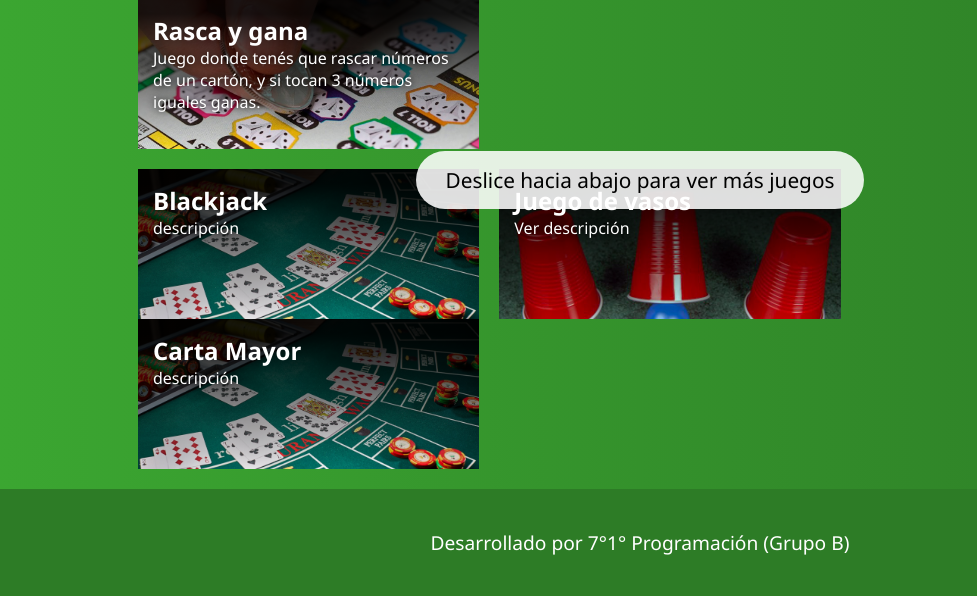
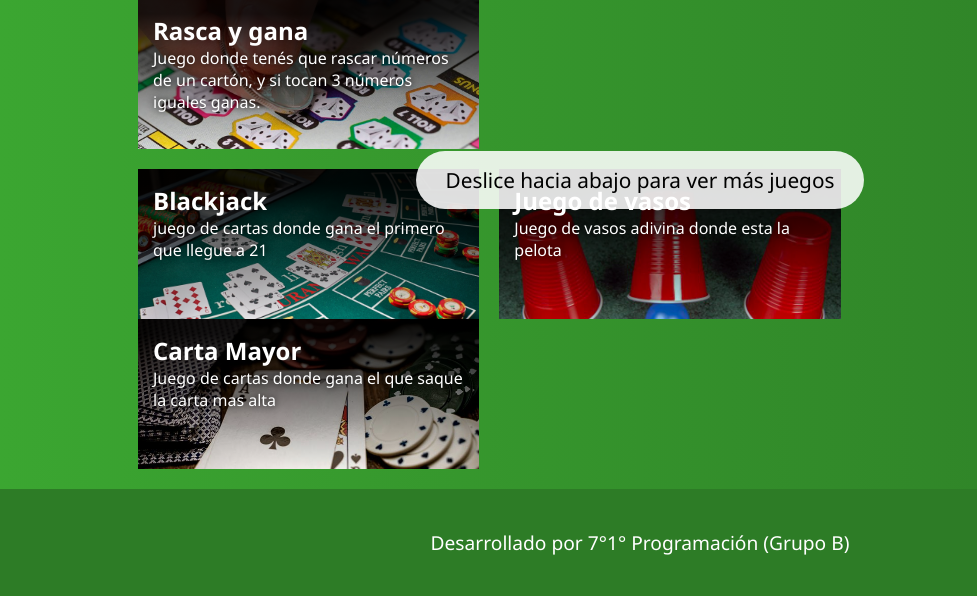
Before and after one commit to alanzelada/Casino-Main-Page, a PHP site: page / in a window 1280 px wide. Shown: the part 571-1167 px from the top of the page, without its empty margins (0-977 px from the left). Run offline with PHP 8.4, Linux system fonts and the light colour scheme.

Commit message:
cambio de fotos y descripcion

```diff
--- a/CSS/style.css
+++ b/CSS/style.css
@@ -201,7 +201,7 @@ header .logo img{
     background-image: url('../IMG/bg-vasosybola.jpg');
 }
 #game8{
-    background-image: url('../IMG/bg-blackjack.jpg');
+    background-image: url('../IMG/cartaalta.jpg');
 }
 
 footer{
--- a/index.html
+++ b/index.html
@@ -67,19 +67,19 @@
             <article class="game-box-2" id="game6">
                 <div class="game-desc">
                     <h2>Blackjack</h2>
-                    <p>descripción</p>
+                    <p>juego de cartas donde gana el primero que llegue a 21</p>
                 </div>
             </article>
             <article class="game-box-2" id="game7">
                 <div class="game-desc">
                     <h2>Juego de vasos</h2>
-                    <p>Ver descripción</p>
+                    <p>Juego de vasos adivina donde esta la pelota</p>
                 </div>
             </article>
             <article class="game-box-2" id="game8">
                 <div class="game-desc">
                     <h2>Carta Mayor</h2>
-                    <p>descripción</p>
+                    <p>Juego de cartas donde gana el que saque la carta mas alta</p>
                 </div>
             </article>
         </div>
```
Also changed, not shown: IMG/blackjack.png (added), IMG/cartaalta.jpg (added).
